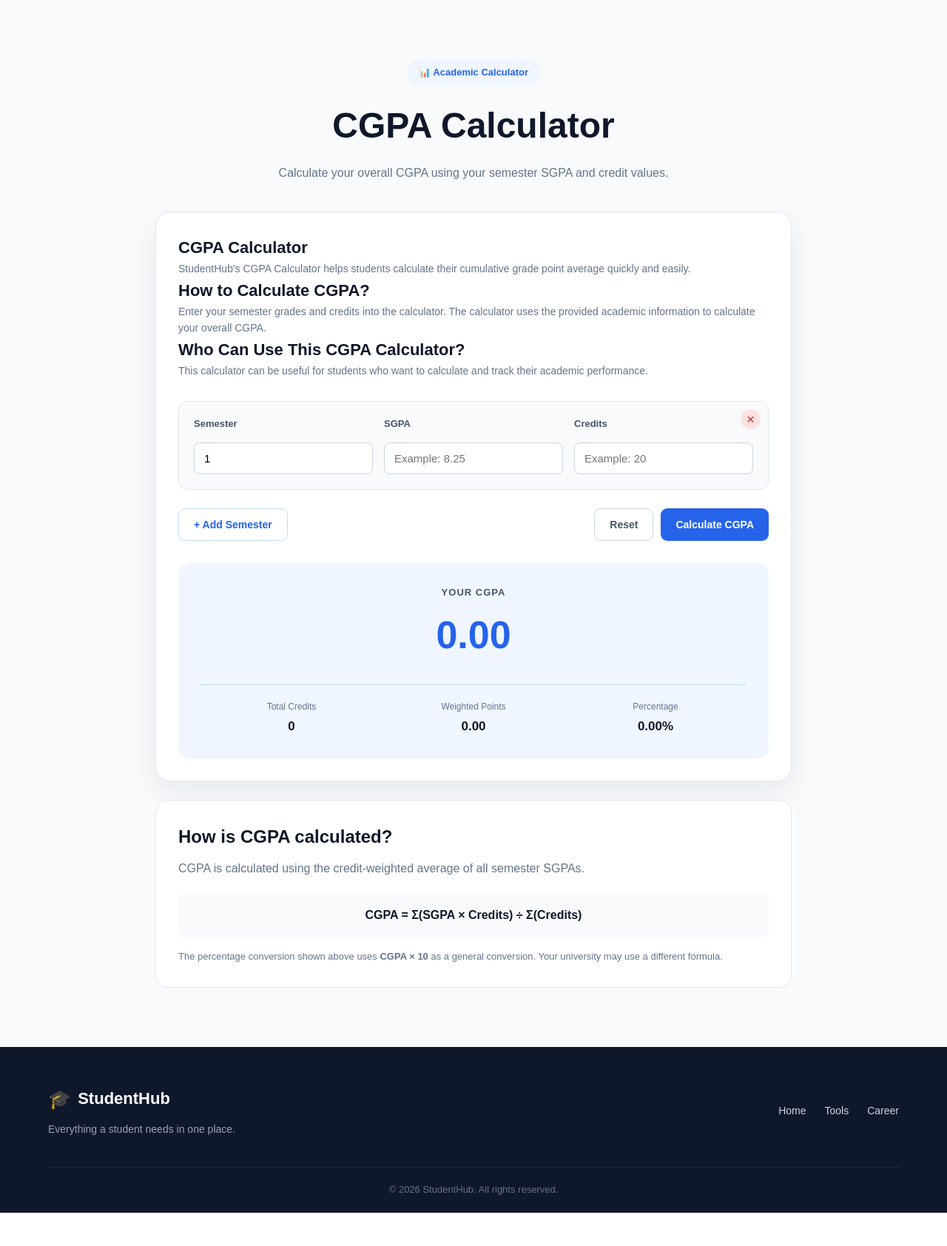
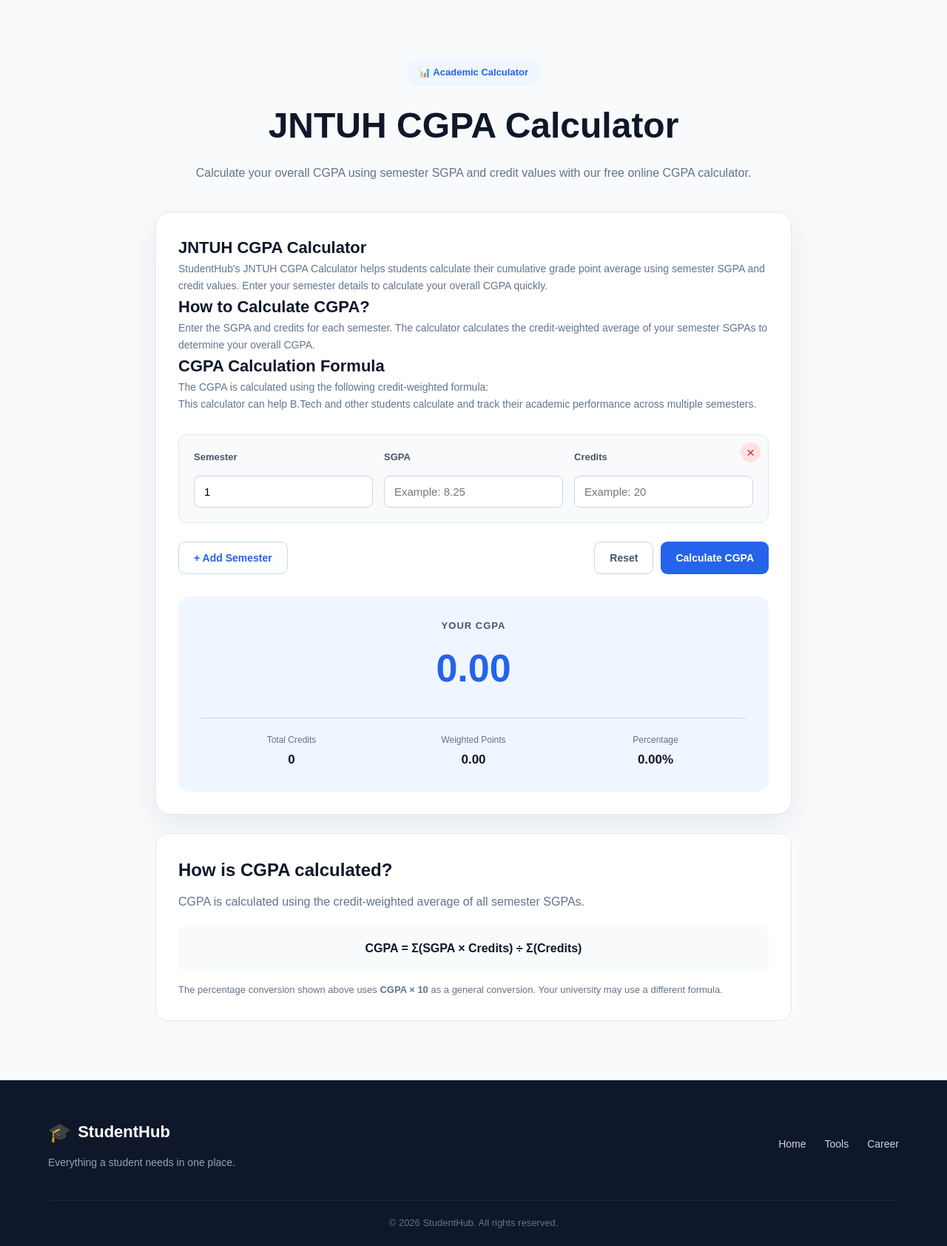
Before and after one commit to nagunurisain-svg/StudentHub, a Django app: page /cgpa/ in a window 1280 px wide. Shown: the part 73-1757 px from the top of the page at 74% size. Before the commit the page ends 1712 px from the top, so only its background shows below. Run offline with Django 5.2, Linux system fonts and the light colour scheme; data comes from the database, SQL or seed files in the repository; both versions use the stored data as it was after the commit.

Commit message:
Improve CGPA page SEO

```diff
--- a/StudentX/templates/StudentX/cgpa.html
+++ b/StudentX/templates/StudentX/cgpa.html
@@ -1,8 +1,8 @@
 {% load static %}
 
 <!DOCTYPE html>
+<html lang="en">
 
-<html lang="en">
 <head>
     <meta charset="UTF-8">
     <meta name="viewport" content="width=device-width, initial-scale=1.0">
@@ -10,18 +10,25 @@
     <title>JNTUH CGPA Calculator – Calculate CGPA Online | StudentHub</title>
 
     <meta name="description"
-      content="Calculate your JNTUH CGPA online with StudentHub's free CGPA calculator. Enter your semester grades and credits to calculate your overall CGPA easily.">
+          content="Calculate your JNTUH CGPA online with StudentHub's free CGPA calculator. Enter your semester SGPA and credits to calculate your overall CGPA quickly and easily.">
 
     <meta name="robots" content="index, follow">
 
-<link rel="stylesheet" href="{% static 'StudentX/css/style.css' %}">
-<link rel="stylesheet" href="{% static 'StudentX/css/cgpa.css' %}">
+    <link rel="canonical"
+          href="https://studenthub-kmob.onrender.com/cgpa/">
+
+    <link rel="stylesheet"
+          href="{% static 'StudentX/css/style.css' %}">
+
+    <link rel="stylesheet"
+          href="{% static 'StudentX/css/cgpa.css' %}">
 
 </head>
 
 <body>
 
 <header class="navbar">
+
     <div class="nav-container">
 
         <a href="/" class="logo">
@@ -29,24 +36,35 @@
             <span>StudentHub</span>
         </a>
 
-    <button class="menu-btn" id="menuBtn" aria-label="Open menu">
+        <button
+            class="menu-btn"
+            id="menuBtn"
+            aria-label="Open menu"
+        >
             ☰
         </button>
 
         <nav class="nav-menu" id="navMenu">
+
             <a href="/">Home</a>
+
             <a href="/#tools">Tools</a>
+
             <a href="/#career">Career</a>
+
             <a href="/#about">About</a>
+
         </nav>
 
     </div>
 
 </header>
 
+
 <main>
 
 <section class="calculator-page">
+
 
     <!-- HEADER -->
 
@@ -56,11 +74,11 @@
             📊 Academic Calculator
         </div>
 
-    <h1>CGPA Calculator</h1>
+        <h1>JNTUH CGPA Calculator</h1>
 
         <p>
-        Calculate your overall CGPA using your semester SGPA
-        and credit values.
+            Calculate your overall CGPA using semester SGPA
+            and credit values with our free online CGPA calculator.
         </p>
 
     </div>
@@ -70,30 +88,41 @@
 
     <div class="calculator-card">
 
+
         <div class="card-title">
 
             <section class="seo-content">
 
-    <h2>CGPA Calculator</h2>
+                <h2>JNTUH CGPA Calculator</h2>
 
                 <p>
-        StudentHub's CGPA Calculator helps students calculate their
-        cumulative grade point average quickly and easily.
+                    StudentHub's JNTUH CGPA Calculator helps students
+                    calculate their cumulative grade point average using
+                    semester SGPA and credit values. Enter your semester
+                    details to calculate your overall CGPA quickly.
                 </p>
+
 
                 <h2>How to Calculate CGPA?</h2>
 
                 <p>
-        Enter your semester grades and credits into the calculator.
-        The calculator uses the provided academic information to
-        calculate your overall CGPA.
+                    Enter the SGPA and credits for each semester.
+                    The calculator calculates the credit-weighted average
+                    of your semester SGPAs to determine your overall CGPA.
                 </p>
 
-    <h2>Who Can Use This CGPA Calculator?</h2>
+
+                <h2>CGPA Calculation Formula</h2>
 
                 <p>
-        This calculator can be useful for students who want to
-        calculate and track their academic performance.
+                    The CGPA is calculated using the following
+                    credit-weighted formula:
+                </p>
+
+                <p>
+                    This calculator can help B.Tech and other students
+                    calculate and track their academic performance
+                    across multiple semesters.
                 </p>
 
             </section>
@@ -177,6 +206,7 @@
                 + Add Semester
             </button>
 
+
             <div class="right-actions">
 
                 <button
@@ -186,6 +216,7 @@
                 >
                     Reset
                 </button>
+
 
                 <button
                     type="button"
@@ -229,18 +260,35 @@
             <div class="result-details">
 
                 <div>
+
                     <span>Total Credits</span>
-                <strong id="totalCredits">0</strong>
+
+                    <strong id="totalCredits">
+                        0
+                    </strong>
+
                 </div>
 
+
                 <div>
+
                     <span>Weighted Points</span>
-                <strong id="weightedPoints">0.00</strong>
+
+                    <strong id="weightedPoints">
+                        0.00
+                    </strong>
+
                 </div>
 
+
                 <div>
+
                     <span>Percentage</span>
-                <strong id="percentageResult">0.00%</strong>
+
+                    <strong id="percentageResult">
+                        0.00%
+                    </strong>
+
                 </div>
 
             </div>
@@ -261,33 +309,45 @@
             of all semester SGPAs.
         </p>
 
+
         <div class="formula">
+
             CGPA = Σ(SGPA × Credits) ÷ Σ(Credits)
+
         </div>
 
+
         <p class="formula-note">
+
             The percentage conversion shown above uses
             <strong>CGPA × 10</strong> as a general conversion.
             Your university may use a different formula.
+
         </p>
 
     </div>
+
 
 </section>
 
 </main>
 
+
 <footer class="footer">
 
+    <div class="footer-container">
 
-<div class="footer-container">
 
         <div class="footer-brand">
 
             <div class="logo">
+
                 <span class="logo-icon">🎓</span>
+
                 StudentHub
+
             </div>
+
 
             <p>
                 Everything a student needs in one place.
@@ -295,10 +355,13 @@
 
         </div>
 
+
         <div class="footer-links">
 
             <a href="/">Home</a>
+
             <a href="/#tools">Tools</a>
+
             <a href="/#career">Career</a>
 
         </div>
@@ -314,10 +377,11 @@
 
     </div>
 
+</footer>
 
-</footer>
 
 <script src="{% static 'StudentX/js/cgpa.js' %}"></script>
 
 </body>
+
 </html>
```
Also changed, not shown: db.sqlite3. Lines whose indentation alone changed are shown as unchanged.
